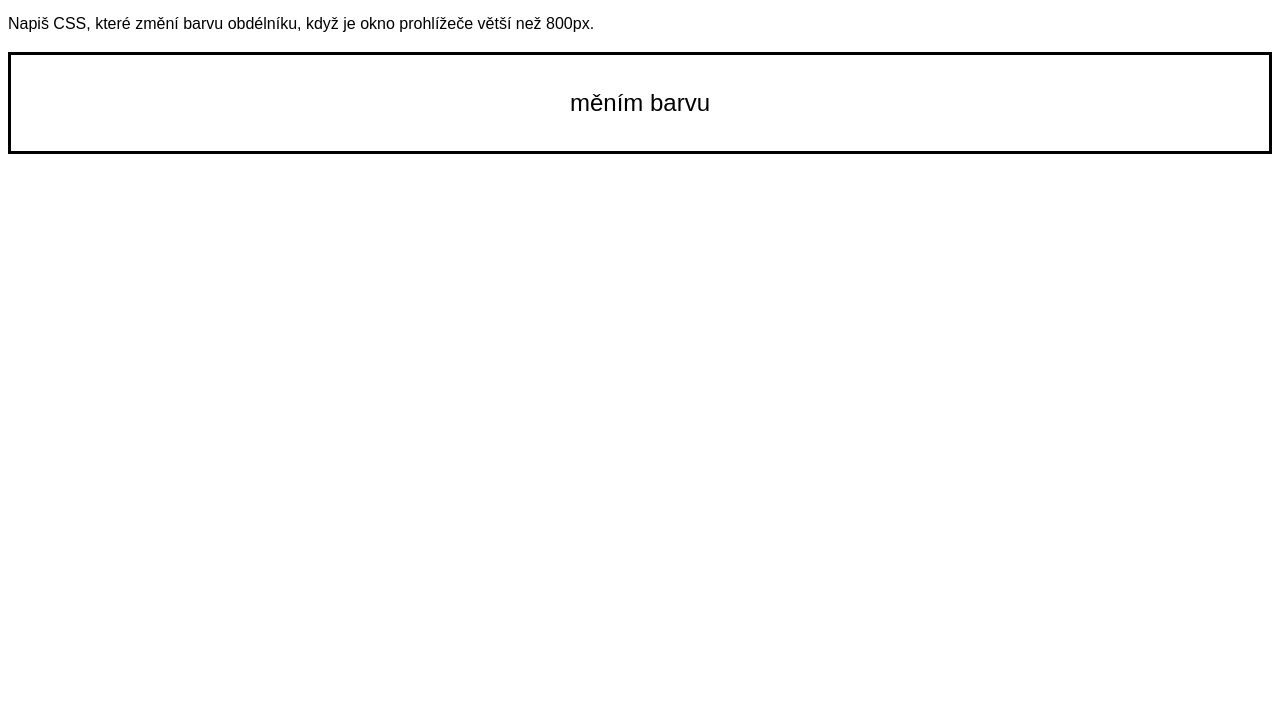
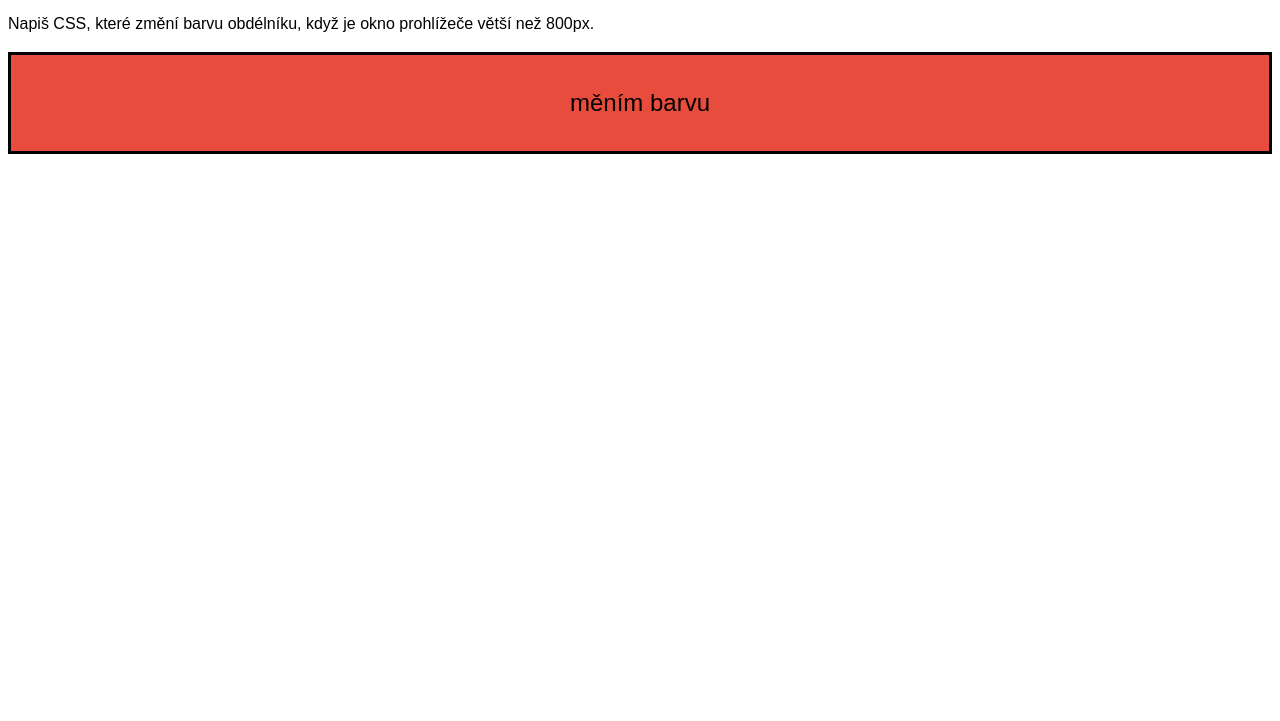
Before and after one commit to zuzanavolfova/koderka-tyden-05, a plain HTML site: page 02-Responsive-1/03-Media-query/index.html in a window 1280 px wide. Shown: the part 79-800 px from the top of the page. Drawn offline with Linux system fonts and the light colour scheme.

Commit message:
add media

```diff
--- a/02-Responsive-1/03-Media-query/style.css
+++ b/02-Responsive-1/03-Media-query/style.css
@@ -13,8 +13,12 @@ body {
 		font-size: 24px;
 		text-align: center;
 		border: 3px solid black;
+		background-color: #2ecc71;
 }
 
+@media screen and (min-width:800px) {
+	.obdelnik {background-color:#e74c3c ;}
+}
 /*
 	Napiš CSS, kde bude mít obdélník ve výchozím stavu zelenou
 	barvu pozadí.	Když bude šířka prohlížeče (resp. šířka viewportu)
```
